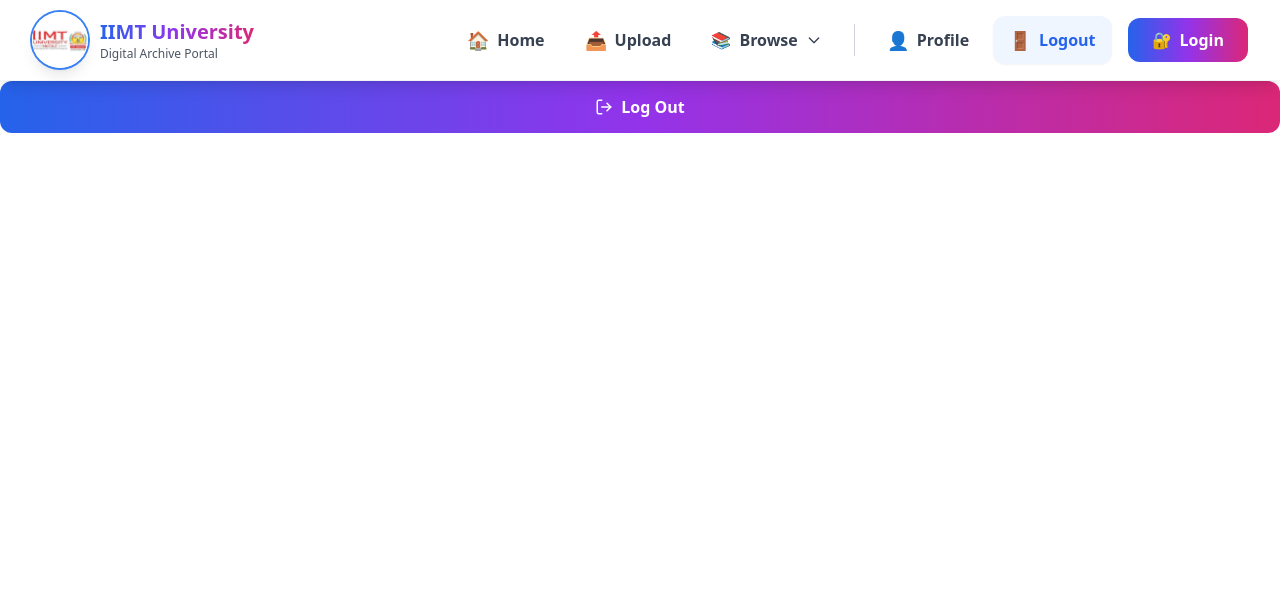
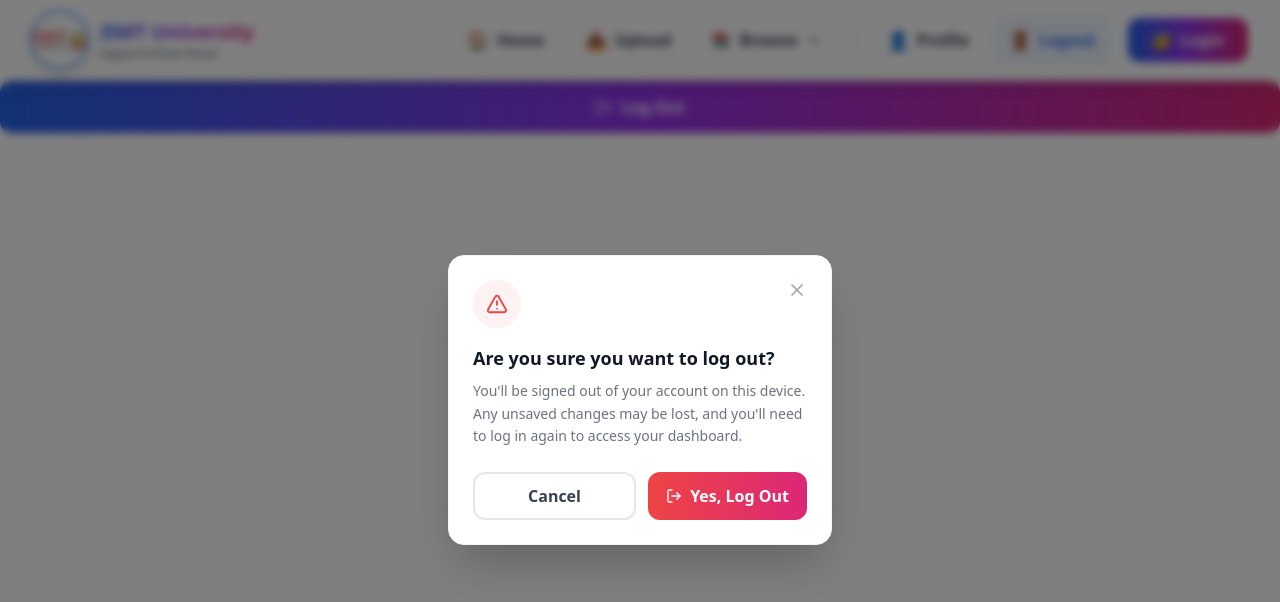
Before and after one commit to adnanahmed0007/Uploadpdf2.0, a React (Vite) app in the folder Pdsaveriimt-main/client/: page /userlogedout in a window 1280 px wide. Both pictures are taken after a click on the button "Log Out". Shown: the top 602 px of the page. Built offline with nearby package versions, Linux system fonts and the light colour scheme; no server answers.

Commit message:
Implement logout confirmation dialog
Added confirmation dialog for logout action.

```diff
--- a/Pdsaveriimt-main/client/src/components/Authentication/Logout.jsx
+++ b/Pdsaveriimt-main/client/src/components/Authentication/Logout.jsx
@@ -1,9 +1,10 @@
  import React, { useState } from 'react'
 import axios from 'axios'
-import { LogOut } from 'lucide-react'
+import { LogOut, X, AlertTriangle } from 'lucide-react'
 
 const Logout = () => {
   const [loading, setLoading] = useState(false)
+  const [showConfirm, setShowConfirm] = useState(false)
 
   async function handleClick() {
     setLoading(true)
@@ -22,18 +23,71 @@ const Logout = () => {
       }
     } finally {
       setLoading(false)
+      setShowConfirm(false)
     }
   }
 
   return (
+    <>
       <button
-      onClick={handleClick}
+        onClick={() => setShowConfirm(true)}
         disabled={loading}
         className="w-full py-3.5 px-6 bg-gradient-to-r from-blue-600 via-purple-600 to-pink-600 text-white font-bold rounded-xl hover:shadow-2xl hover:scale-105 transition-all duration-300 disabled:opacity-50 disabled:cursor-not-allowed disabled:hover:scale-100 flex items-center justify-center gap-2"
       >
         <LogOut size={18} />
         {loading ? "Logging out..." : "Log Out"}
       </button>
+
+      {showConfirm && (
+        <div className="fixed inset-0 z-50 flex items-center justify-center p-4 bg-black/50 backdrop-blur-sm animate-fadeIn">
+          <div className="w-full max-w-sm bg-white rounded-2xl shadow-2xl border border-gray-100 overflow-hidden">
+
+            {/* Header */}
+            <div className="flex items-start justify-between p-6 pb-0">
+              <div className="flex items-center justify-center w-12 h-12 rounded-full bg-red-50">
+                <AlertTriangle size={22} className="text-red-500" />
+              </div>
+              <button
+                onClick={() => setShowConfirm(false)}
+                disabled={loading}
+                className="text-gray-400 hover:text-gray-600 transition-colors disabled:opacity-40"
+              >
+                <X size={20} />
+              </button>
+            </div>
+
+            {/* Body */}
+            <div className="px-6 pt-4 pb-6">
+              <h2 className="text-lg font-bold text-gray-900 mb-2">
+                Are you sure you want to log out?
+              </h2>
+              <p className="text-sm text-gray-500 leading-relaxed">
+                You'll be signed out of your account on this device. Any unsaved changes may be lost, and you'll need to log in again to access your dashboard.
+              </p>
+            </div>
+
+            {/* Actions */}
+            <div className="flex gap-3 px-6 pb-6">
+              <button
+                onClick={() => setShowConfirm(false)}
+                disabled={loading}
+                className="flex-1 py-2.5 px-4 rounded-xl border-2 border-gray-200 text-gray-700 font-semibold hover:bg-gray-50 transition-all duration-200 disabled:opacity-50"
+              >
+                Cancel
+              </button>
+              <button
+                onClick={handleClick}
+                disabled={loading}
+                className="flex-1 py-2.5 px-4 rounded-xl bg-gradient-to-r from-red-500 to-pink-600 text-white font-semibold hover:shadow-lg hover:scale-[1.02] transition-all duration-200 disabled:opacity-50 disabled:hover:scale-100 flex items-center justify-center gap-2"
+              >
+                <LogOut size={16} />
+                {loading ? "Logging out..." : "Yes, Log Out"}
+              </button>
+            </div>
+          </div>
+        </div>
+      )}
+    </>
   )
 }
 
```
Lines whose indentation alone changed are shown as unchanged.
